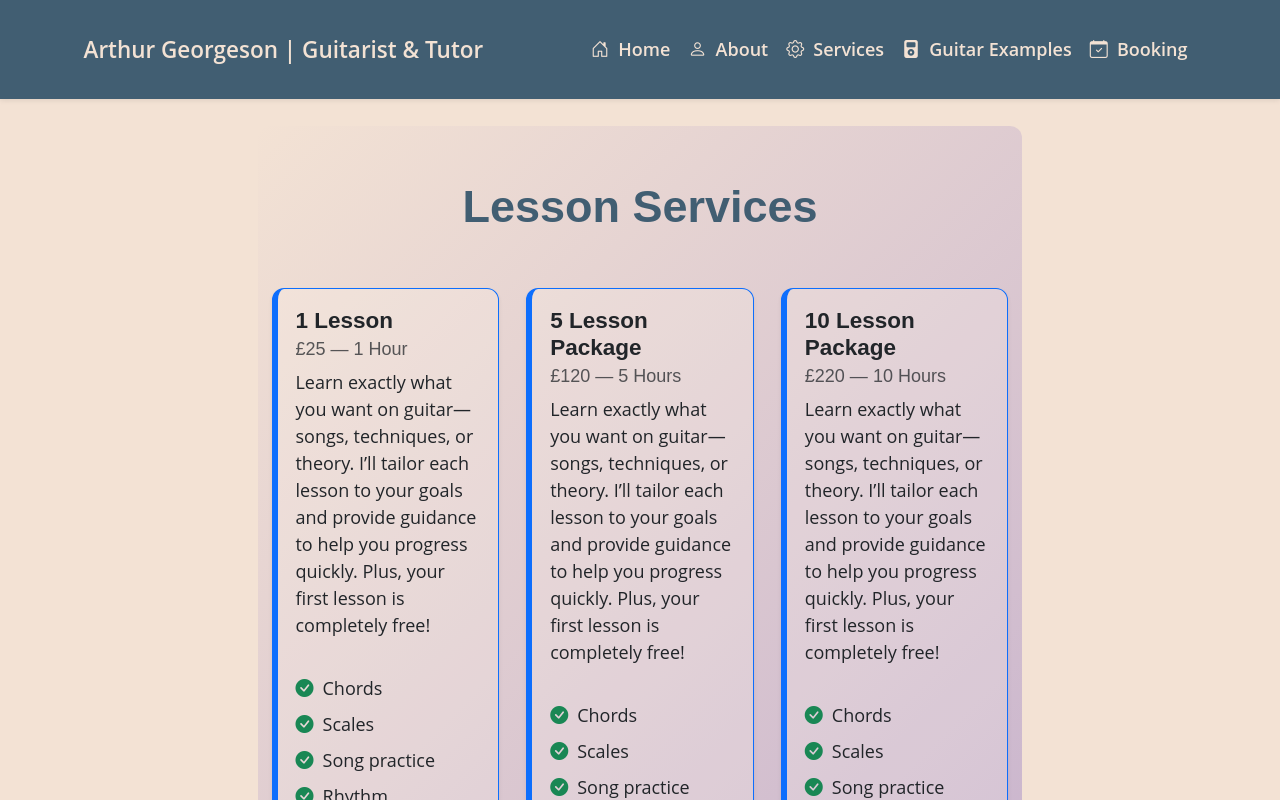
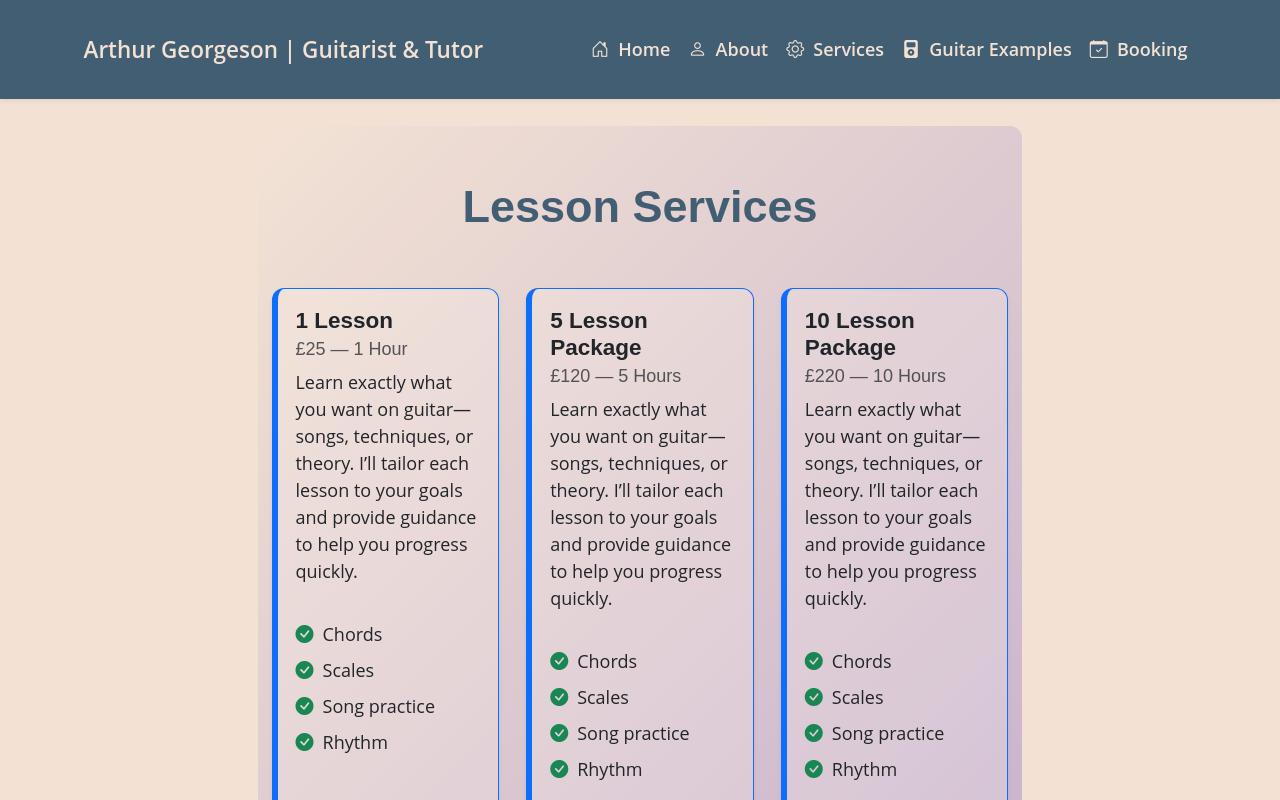
Before and after one commit to arthur-georgeson/guitar-teacher-website, a React (Create React App) app: page /services in a window 1280 px wide. Shown: the top 800 px of the page. Built offline with nearby package versions, Linux system fonts and the light colour scheme.

Commit message:
changed text

```diff
--- a/src/pages/About.jsx
+++ b/src/pages/About.jsx
@@ -18,7 +18,7 @@ export default function About() {
           Hi, I’m Arthur — I’ve been playing music for around <strong>15 years</strong>, starting with piano before picking up the guitar. I’ve played in bands, made guest appearances with acts such as <strong>David Devant and his Spirit Wife</strong>, and feature on recordings with <strong>The Middle People</strong>.
         </p>
         <p className="lead">
-          I work full-time in <strong>Horsham</strong> as an engineer in renewable energy technology, and playing guitar is how I relax and express myself. Over the years I’ve developed tips and techniques that have helped me progress — and I love sharing these with students.
+          Playing guitar is how I relax and express myself. Over the years I’ve developed tips and techniques that have helped me progress — and I love sharing these with students.
         </p>
        <p className="lead">
   I’ll guide you in building <span className="fw-semibold">confidence</span> and <span className="fw-semibold">technique</span> while encouraging your own <span className="fw-semibold">creativity on the guitar</span>.
--- a/src/pages/Services.jsx
+++ b/src/pages/Services.jsx
@@ -7,7 +7,7 @@ export default function Services() {
 
   // Common description for all packages
   const commonDescription =
-  "Learn exactly what you want on guitar—songs, techniques, or theory. I’ll tailor each lesson to your goals and provide guidance to help you progress quickly. Plus, your first lesson is completely free!";
+  "Learn exactly what you want on guitar—songs, techniques, or theory. I’ll tailor each lesson to your goals and provide guidance to help you progress quickly. ";
 
 
   const packages = [
```
